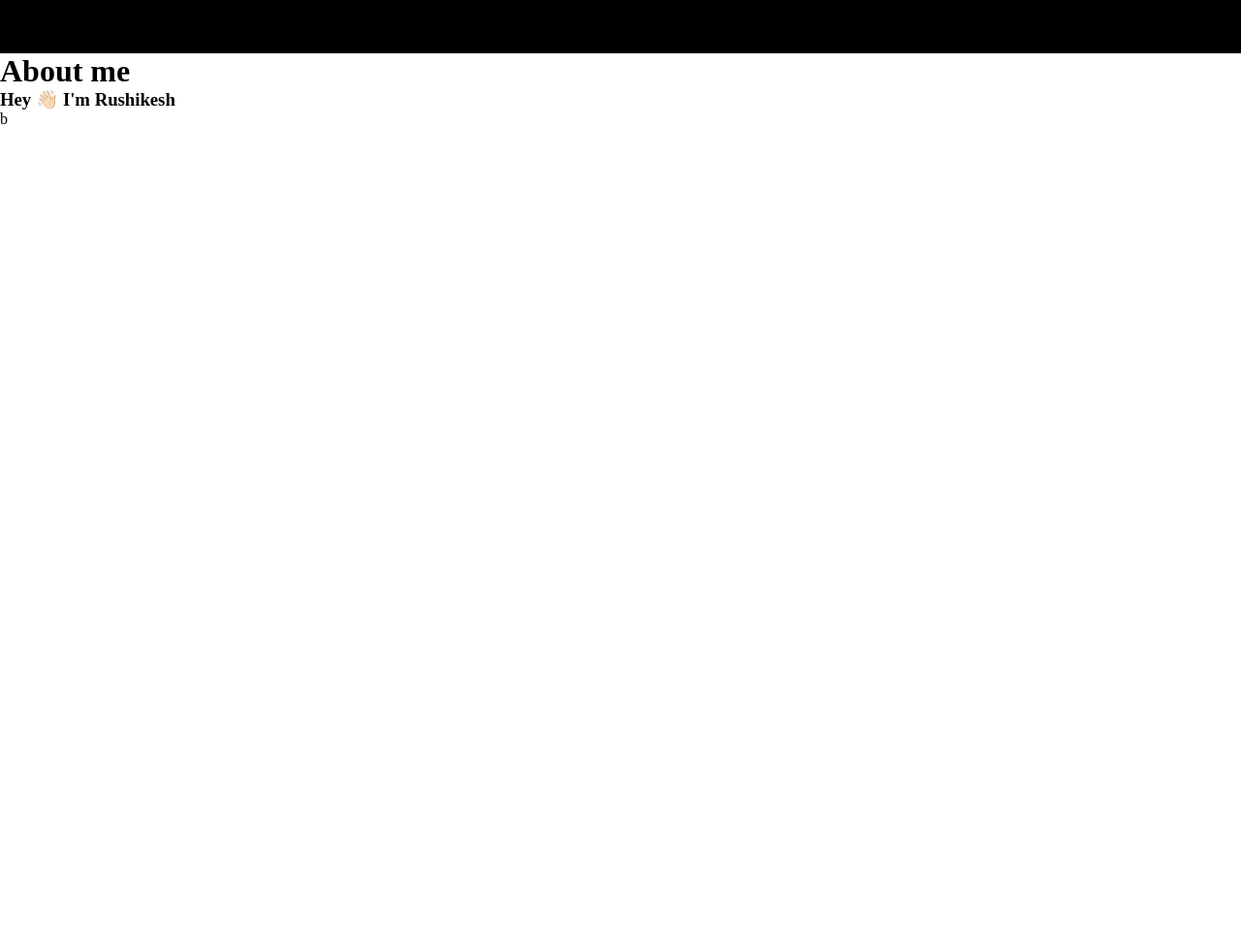
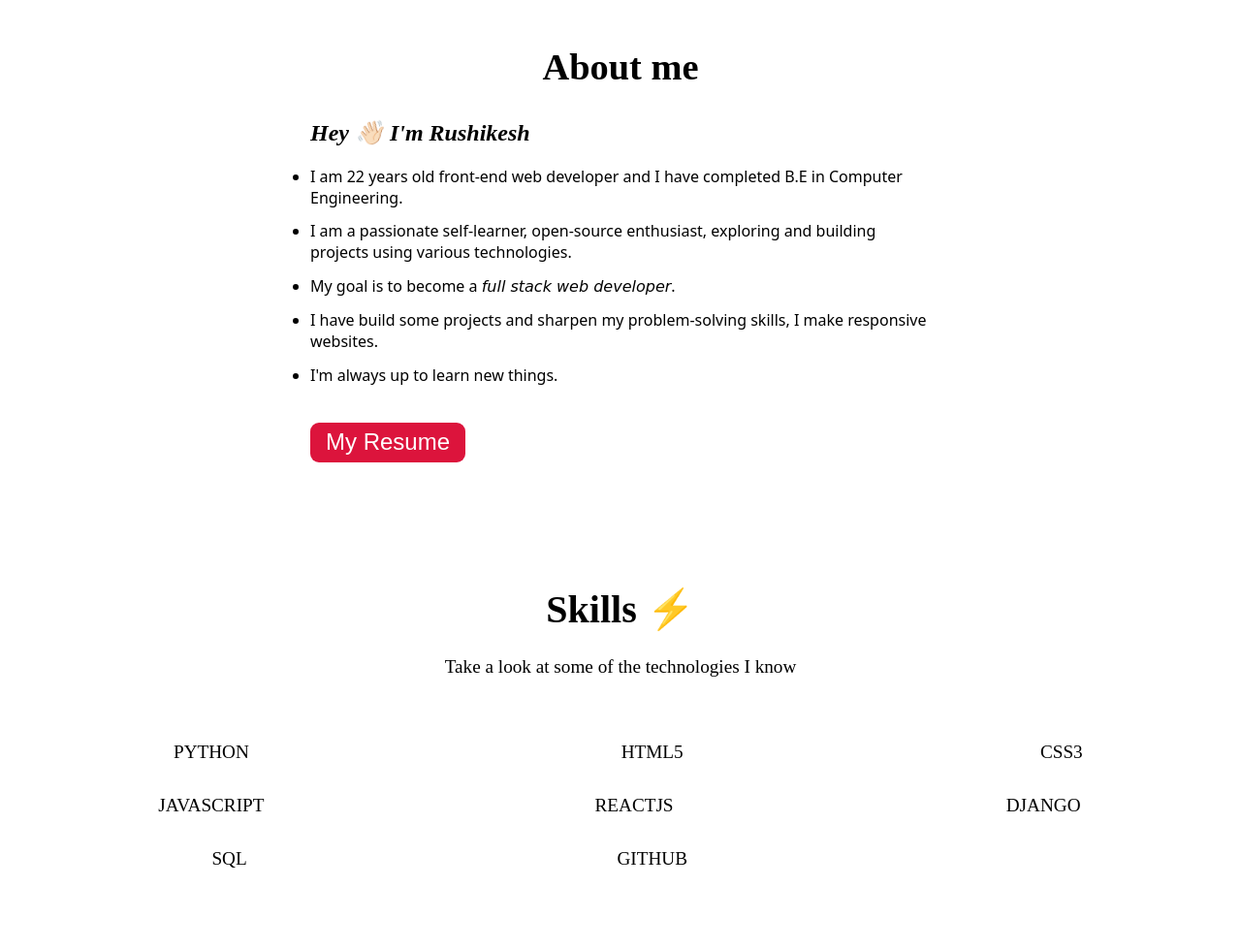
Before and after one commit to Rushiahire/my_portfolio, a plain HTML site: page index.html in a window 1280 px wide. Shown: the part 420-1400 px from the top of the page at 97% size. Before the commit the page ends 800 px from the top, so only its background shows below. Drawn offline with Linux system fonts and the light colour scheme.

Commit message:
about us add

```diff
--- a/css/index.css
+++ b/css/index.css
@@ -9,6 +9,7 @@
     background-color: transparent;
     background-color: black;
     border-spacing: 80px 8px;
+    position: fixed;
 }
 
 .nav{
@@ -114,3 +115,109 @@
         padding: 5% 0;
     }
 }
+
+@media (max-width:600px) {
+    #intro button {
+        width: 45%;
+    }
+}
+
+/* About me */
+
+#about {
+    display: flex;
+    flex-direction: column;
+    width: 50%;
+    margin: 0 auto;
+    padding: 5% 0;
+}
+
+#about li {
+    padding: 1% 0;
+    font-family:system-ui, -apple-system, BlinkMacSystemFont, 'Segoe UI', Roboto, Oxygen, Ubuntu, Cantarell, 'Open Sans', 'Helvetica Neue', sans-serif;
+}
+
+#about h1 {
+    text-align: center;
+    font-size: 2.4rem;
+}
+
+#about h2 {
+    font-style: oblique;
+    padding: 5% 0 2% 0 ;
+}
+
+#about button {
+    width: 25%;
+    padding: 1%;
+    margin-top: 5%;
+    background-color:crimson ;
+    border-radius: 9px;
+    border: none;
+}
+
+#about button a {
+    color: white;
+    font-size: 1.5rem;
+    text-decoration: none;
+}
+
+#about span {
+    font-style: oblique;
+    font-family: cursive;
+}
+
+@media (max-width:880px) {
+    #about {
+        width: 80%;
+    }
+}
+
+@media (max-width:650px) {
+    #about button {
+        width: 35%;
+        margin: 2% auto;
+    }
+
+
+}
+
+@media (max-width:500px) {
+    #about button {
+        width: 60%;
+    }
+
+    #about {
+        width: 90%;
+    }
+}
+
+/* skills */
+
+#skills {
+    text-align: center;
+    padding: 3% 0;
+}
+
+#skills i {
+    width: 30%;
+    font-size: 3rem;
+
+}
+
+#skills h1 {
+    font-size: 2.5rem;
+    padding: 2% 0;
+}
+
+#skills p {
+    font-size: 1.2rem;
+}
+
+#skills div {
+    padding: 3% 0;
+    width: 100%;
+    display: grid;
+    grid-template-columns: repeat(3,auto);
+    /* margin: 3% auto; */
+}
--- a/index.html
+++ b/index.html
@@ -6,10 +6,7 @@
     <meta name="viewport" content="width=device-width, initial-scale=1.0" />
     <title>My Portfolio</title>
     <link rel="stylesheet" href="./css/index.css" />
-    <link
-      rel="stylesheet"
-      href="https://cdnjs.cloudflare.com/ajax/libs/font-awesome/4.7.0/css/font-awesome.min.css"
-    />
+    <link rel="stylesheet" href="https://cdnjs.cloudflare.com/ajax/libs/font-awesome/4.7.0/css/font-awesome.min.css"/>
   </head>
   <body>
     <table id="navbar">
@@ -34,7 +31,7 @@
               <a href="">Skills</a>
           </td>
           <td class="nav">
-              <a href="">My Work</a>
+              <a href="">Projects</a>
           </td>
           <td class="nav">
             <a href="">Contact</a>
@@ -65,15 +62,51 @@
   <div id="about">
     <h1>About me</h1>
     <p>
-      <h3>Hey 👋🏻 I'm Rushikesh</h3>
+      <h2>Hey 👋🏻 I'm Rushikesh</h2>
       <ul>
-        <li>b</li>
-        <li></li>
-        <li></li>
-        <li></li>
+        <li>I am 22 years old front-end web developer and I have completed B.E in Computer Engineering.</li>
+        <li>I am a passionate self-learner, open-source enthusiast, exploring and building projects using various technologies.</li>
+        <li>My goal is to become a <span>full stack web developer</span>.</li>
+        <li>I have build some projects and sharpen my problem-solving skills, I make responsive websites.</li>
+        <li>I'm always up to learn new things.</li>
       </ul>
+      <button><a href="https://drive.google.com/file/d/16fMtA811Z0fGlAWUQOk0MGk8IAlcWnhm/view?usp=sharing">My Resume</a></button>
     </p>
   </div>
+
+
+<!-- skills -->
+<div id="skills">
+  <h1>Skills ⚡</h1>
+  <p>Take a look at some of the technologies I know</p>
+  <div>
+    <p>
+      <i class="fa-brands fa-python"></i>PYTHON
+    </p>
+    <p>
+      <i class="fa-brands fa-html5"></i>HTML5
+    </p>
+    <p>
+      <i class="fa-brands fa-css3"></i>CSS3
+    </p>
+    <p>
+      <i class="fa-brands fa-js"></i>JAVASCRIPT
+    </p>
+    <p>
+      <i class="fa-brands fa-react"></i>REACTJS
+    </p>
+    <p>
+      <i class="fa-brands fa-phoenix-framework"></i>DJANGO
+    </p>
+    <p>
+      <i class="fa-solid fa-database"></i>SQL
+    </p>
+    <p>
+      <i class="fa-brands fa-github"></i>GITHUB
+    </p>
+  </div>
+
+</div>
 
   </body>
   <script src="./js/index.js"></script>
```
